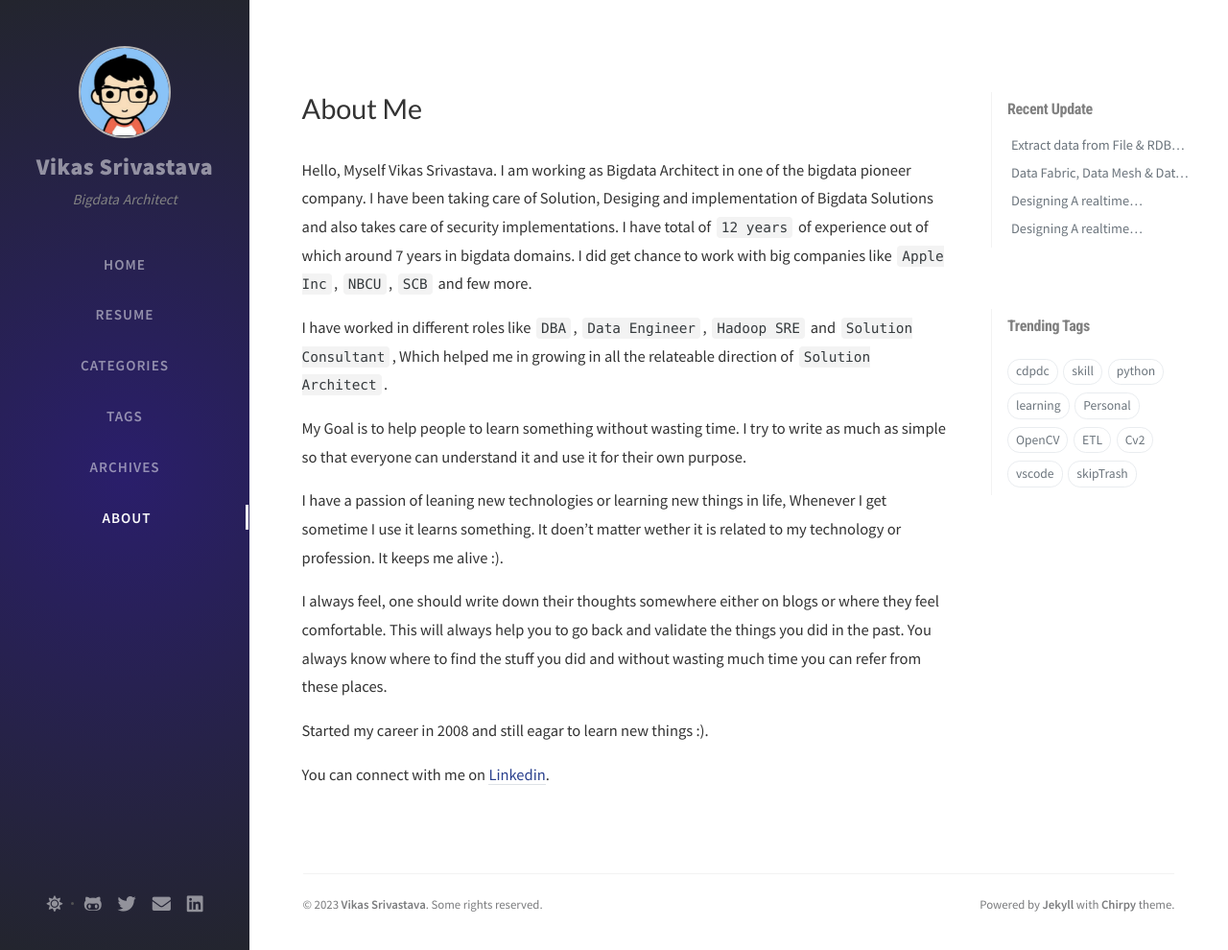
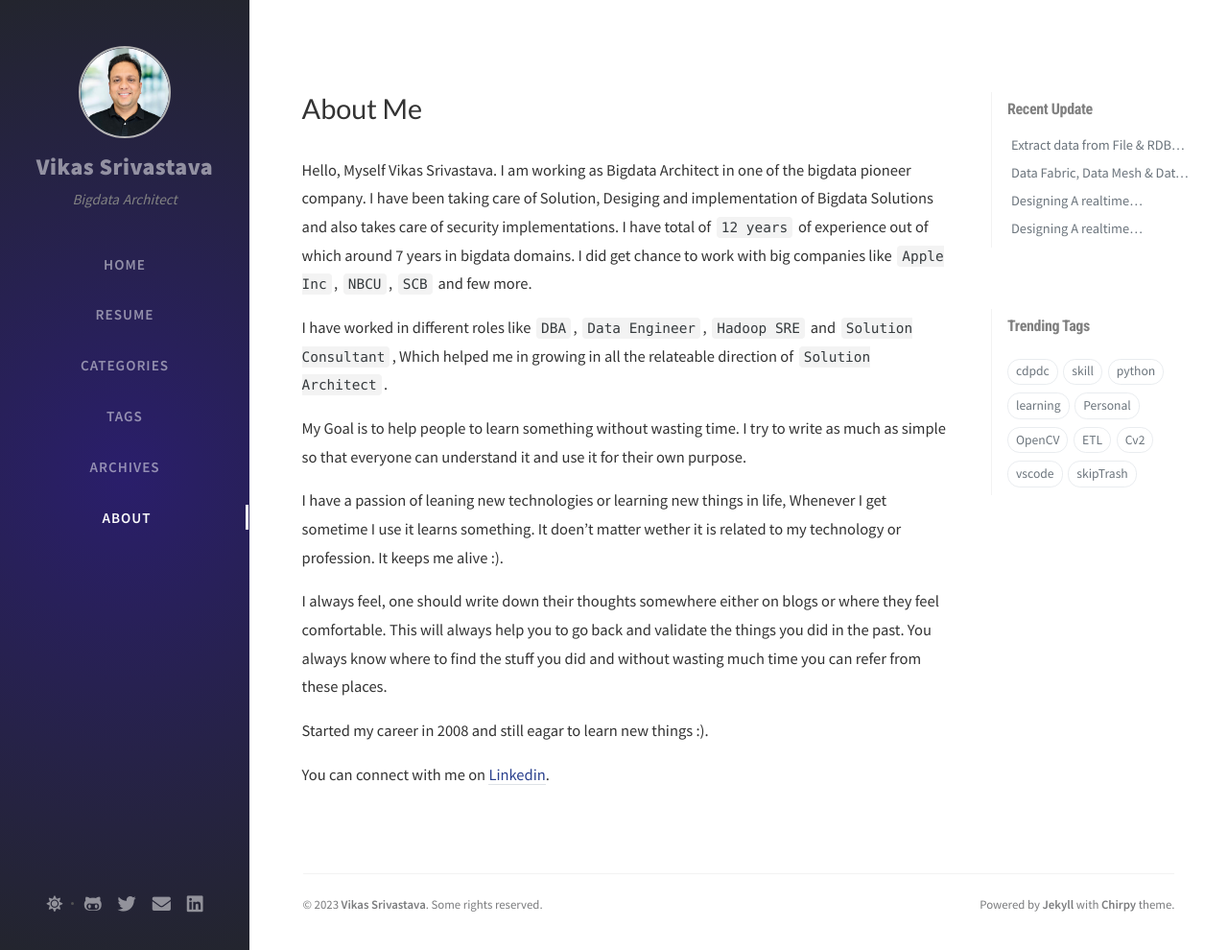
Before and after one commit to vikassri/vikassri.github.io, a Jekyll site: the page built from tabs/about.md, in a window 1280 px wide and 990 px high. Shown: the whole window at 96% size. Built offline with Jekyll 4.4.1, drawn with Linux system fonts in a browser that asks for light colours; nearby versions of some CDN libraries; comment, search, counter and statistics services are not loaded.

Commit message:
updated site

```diff
--- a/_config.yml
+++ b/_config.yml
@@ -15,7 +15,7 @@
 
 author: Vikas Srivastava # change to your full name
 
-avatar: /assets/img/sample/vikas.png # support internet resources
+avatar: /assets/img/sample/vikas1.png # support internet resources
 
 github:
   username: vikassri # change to your github username
--- a/tabs/about.md
+++ b/tabs/about.md
@@ -16,4 +16,4 @@
 
 Started my career in 2008 and still eagar to learn new things :).
 
-You can connect with me on [Linkedin](https://www.linkedin.com/in/vikas-srivastava-21060819).
+You can connect with me on [Linkedin](https://www.linkedin.com/in/ervikassri).
```
Also changed, not shown: assets/img/sample/vikas1.png (added), 4 other files.
